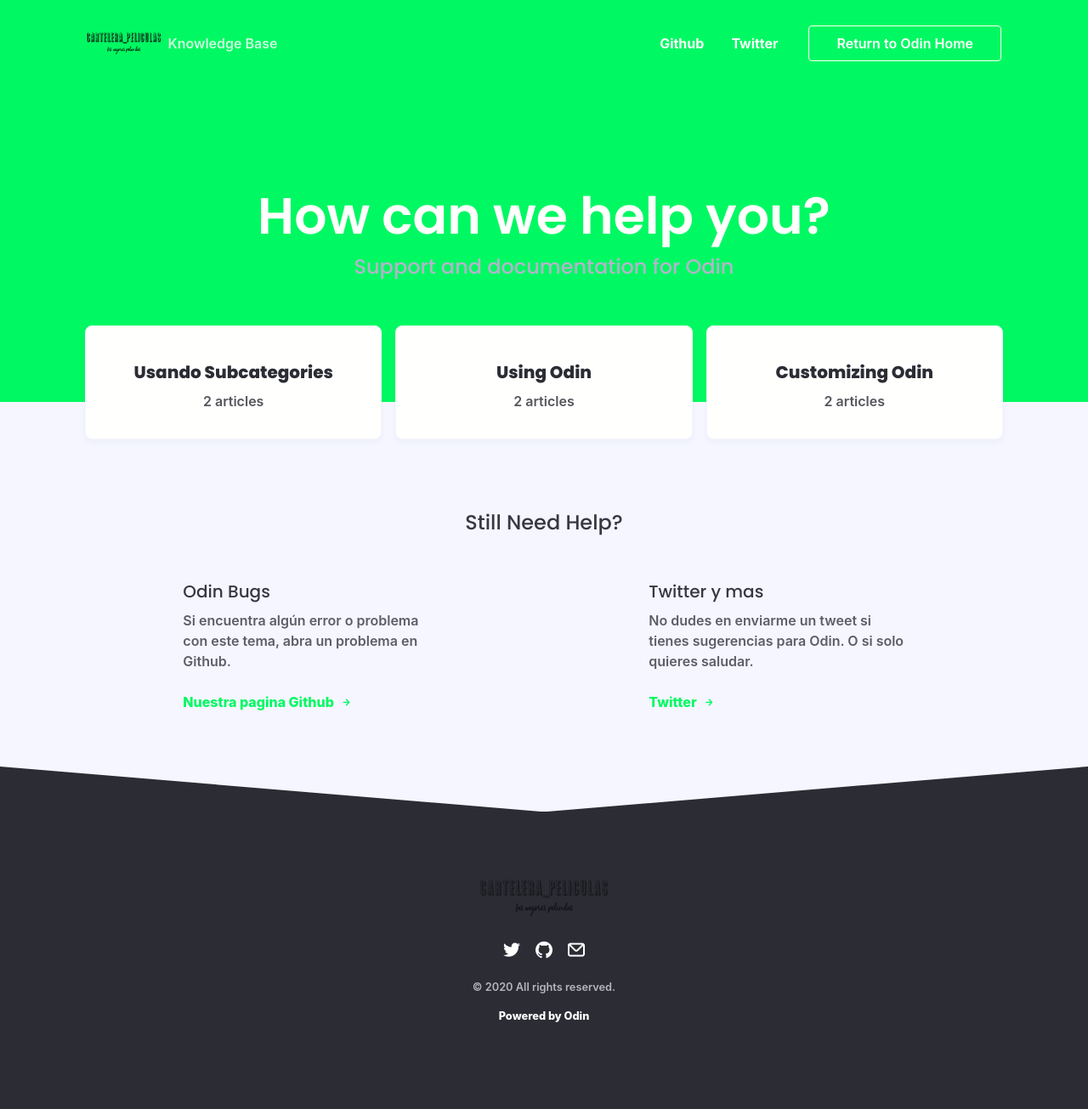
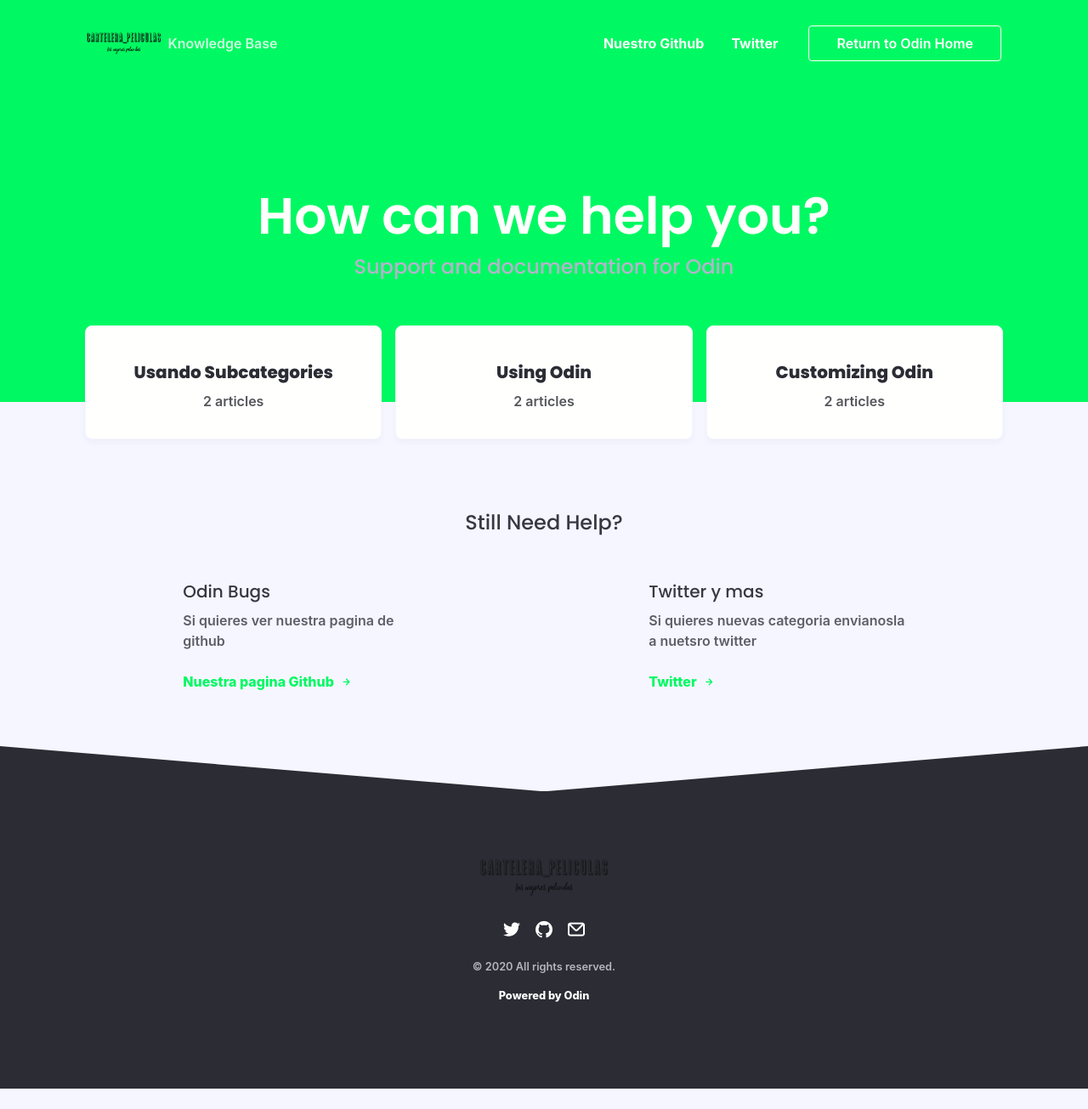
Before and after one commit to Herme02/plantilla_peliculas, a Jekyll site: the page built from index.html, in a window 1280 px wide. Shown: the whole page at 85% size. Built offline with Jekyll 4.4.1, drawn with Linux system fonts in a browser that asks for light colours; nearby versions of some CDN libraries; some web fonts are replaced; comment, search, counter and statistics services are not loaded; after the commit the page ends 1281 px from its top, so only the background shows below that.

Commit message:
modificado los textos de la parte de abajo de la pagina dnde twitter y github

```diff
--- a/_config.yml
+++ b/_config.yml
@@ -43,8 +43,8 @@ instagram_username:
 
 
 # Navivation
-nav_item_one: Github
-nav_item_one_link: https://github.com/TeaGuns/odin
+nav_item_one: Nuestro Github
+nav_item_one_link: https://github.com/Herme02/plantilla_peliculas
 
 nav_item_two: Twitter
 nav_item_two_link: https://twitter.com/TheTeaGuns
@@ -57,12 +57,12 @@ nav_button_link: https://teaguns.github.io/odin/
 
 # More Help
 help_one_title: Odin Bugs
-help_one_content: Si encuentra algún error o problema con este tema, abra un problema en Github.
+help_one_content: Si quieres ver nuestra pagina de github
 help_one_button: Nuestra pagina Github
 help_one_link: https://github.com/Herme02/plantilla_peliculas
 
 help_two_title: Twitter y mas
-help_two_content: No dudes en enviarme un tweet si tienes sugerencias para Odin. O si solo quieres saludar.
+help_two_content: Si quieres nuevas categoria envianosla a nuetsro twitter
 help_two_button: Twitter
 help_two_link: https://twitter.com/theteaguns
 
```
